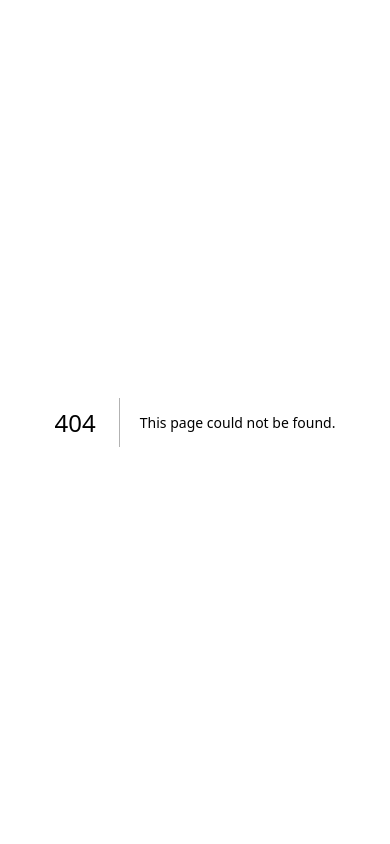
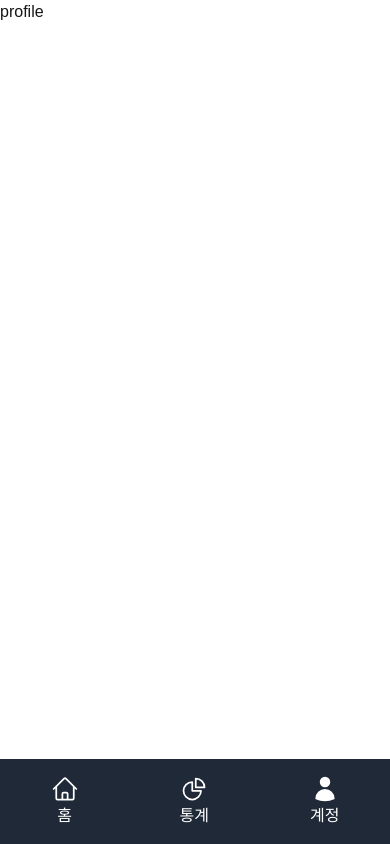
Before and after one commit to emmayoo/nextjs-myanki, a Next.js app: page /profile in a window 390 px wide. Before the commit this address had no page. Built offline with nearby package versions, Linux system fonts and the light colour scheme.

Commit message:
Feature: sidebar & footer (responsive)

```diff
--- /dev/null
+++ b/app/(tabs)/layout.tsx
@@ -0,0 +1,20 @@
+import Footer from "@/components/tabs/Footer";
+import Sidebar from "@/components/tabs/Sidebar";
+
+export default function TabsLayout({
+  children,
+}: {
+  children: React.ReactNode;
+}) {
+  return (
+    <div className="flex h-screen">
+      <div className="hidden lg:block">
+        <Sidebar />
+      </div>
+
+      {children}
+
+      <Footer />
+    </div>
+  );
+}
--- /dev/null
+++ b/app/(tabs)/profile/page.tsx
@@ -0,0 +1,3 @@
+export default function Profile() {
+  return <h1>profile</h1>;
+}
--- /dev/null
+++ b/app/(tabs)/score/page.tsx
@@ -0,0 +1,3 @@
+export default function Score() {
+  return <h1>score</h1>;
+}
--- /dev/null
+++ b/components/tabs/Footer.tsx
@@ -0,0 +1,47 @@
+"use client";
+
+import Link from "next/link";
+import { usePathname } from "next/navigation";
+import {
+  HomeIcon as SolidHomeIcon,
+  ChartPieIcon as SolidChartPieIcon,
+  UserIcon as SolidUserIcon,
+} from "@heroicons/react/24/solid";
+import {
+  HomeIcon as OutlineHomeIcon,
+  ChartPieIcon as OutlineChartPieIcon,
+  UserIcon as OutlineUserIcon,
+} from "@heroicons/react/24/outline";
+
+export default function Footer() {
+  const pathname = usePathname();
+
+  return (
+    <footer className="fixed bottom-0 left-0 w-full bg-gray-800 text-white flex justify-around py-4 lg:hidden">
+      <Link href="/home" className="flex flex-col items-center gap-px">
+        {pathname === "/home" ? (
+          <SolidHomeIcon className="w-7 h-7" />
+        ) : (
+          <OutlineHomeIcon className="w-7 h-7" />
+        )}
+        <span>홈</span>
+      </Link>
+      <Link href="/score" className="flex flex-col items-center gap-px">
+        {pathname === "/score" ? (
+          <SolidChartPieIcon className="w-7 h-7" />
+        ) : (
+          <OutlineChartPieIcon className="w-7 h-7" />
+        )}
+        <span>통계</span>
+      </Link>
+      <Link href="/profile" className="flex flex-col items-center gap-px">
+        {pathname === "/profile" ? (
+          <SolidUserIcon className="w-7 h-7" />
+        ) : (
+          <OutlineUserIcon className="w-7 h-7" />
+        )}
+        <span>계정</span>
+      </Link>
+    </footer>
+  );
+}
--- /dev/null
+++ b/components/tabs/Sidebar.tsx
@@ -0,0 +1,60 @@
+"use client";
+
+import Link from "next/link";
+import { useState } from "react";
+
+import { Bars3Icon } from "@heroicons/react/24/solid";
+import { ChartPieIcon, UserIcon } from "@heroicons/react/24/outline";
+
+export default function Sidebar() {
+  const [isOpen, setIsOpen] = useState(true);
+
+  return (
+    <div
+      className={`h-full bg-gray-800 text-white transition-transform ${
+        isOpen ? "w-64" : "w-0"
+      }`}
+    >
+      <div className="absolute top-4 left-4 w-56 flex justify-between items-center">
+        <button
+          onClick={() => setIsOpen(!isOpen)}
+          className="bg-gray-600 text-white p-2 rounded-md"
+        >
+          <Bars3Icon className="size-6 " />
+        </button>
+
+        <div className="flex">
+          <Link
+            href="/profile"
+            className="w-10 h-10 p-2 rounded-md hover:bg-gray-600"
+          >
+            <UserIcon />
+          </Link>
+          <Link
+            href="/score"
+            className="w-10 h-10 p-2 rounded-md hover:bg-gray-600"
+          >
+            <ChartPieIcon />
+          </Link>
+        </div>
+      </div>
+      {isOpen && (
+        <div className="p-4">
+          <div className="mt-12">
+            <Link href="/home" className="py-2 px-4 hover:bg-gray-700">
+              Home
+            </Link>
+          </div>
+
+          <nav>
+            <ul>
+              {["test1", "test2"].map((card, i) => (
+                <li key={i}>{card}</li>
+              ))}
+            </ul>
+          </nav>
+        </div>
+      )}
+    </div>
+  );
+}
```
Also changed, not shown: app/(tabs)/profile/actions.ts (added).
